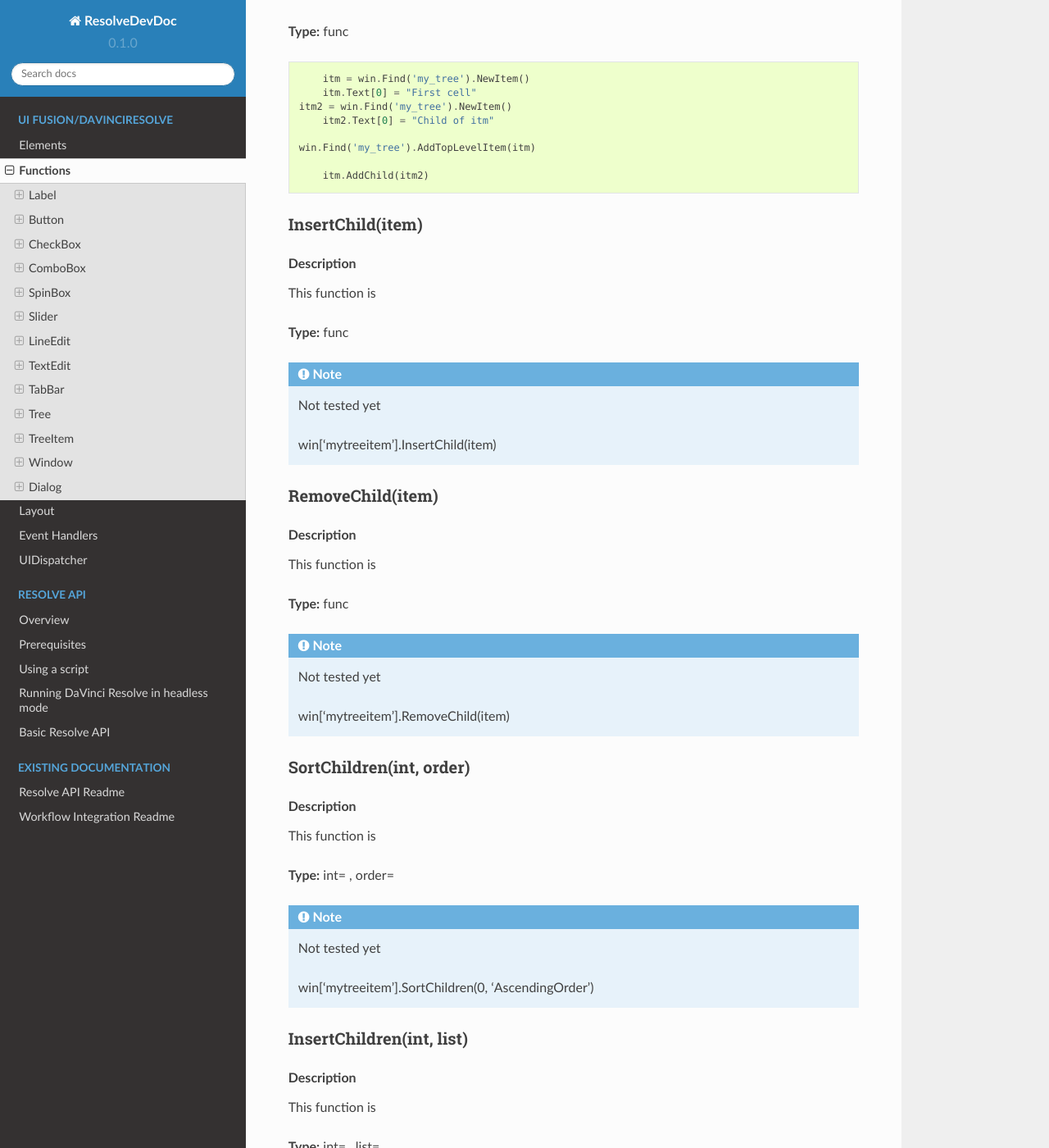
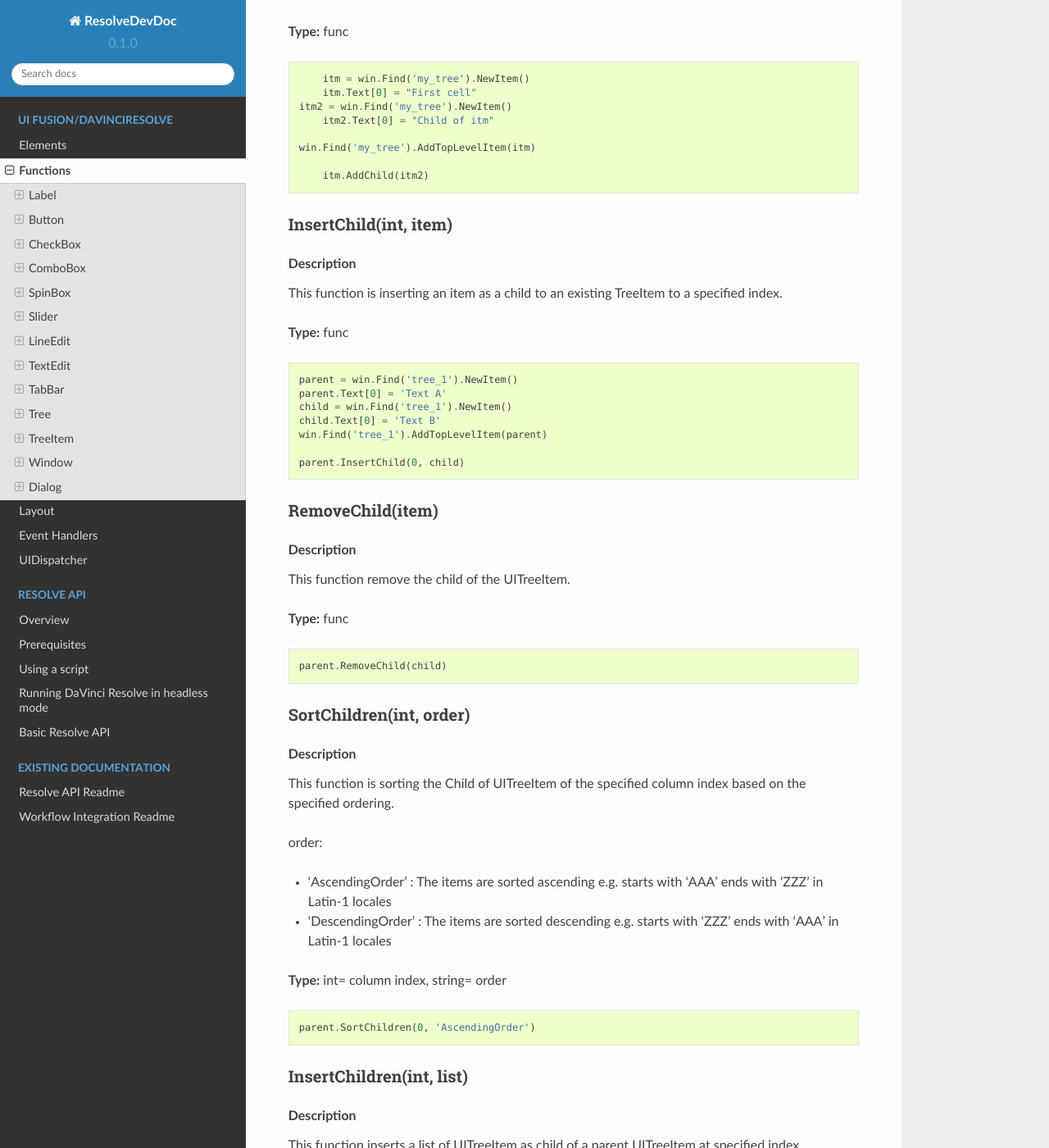
Before and after one commit to b3n0y/ResolveDevDoc, a Sphinx documentation site: the page built from docs/source/UI_elements_func.rst, in a window 1280 px wide and 1400 px high, scrolled down 30636 px. Shown: the whole window at 82% size. Built offline with Sphinx 7.4.7 and the Read the Docs theme 2.0.0, drawn with Linux system fonts in a browser that asks for light colours; some of the changed text lies outside the part shown.

Commit message:
func element almost done

```diff
--- a/docs/source/UI_elements_func.rst
+++ b/docs/source/UI_elements_func.rst
@@ -1544,7 +1544,7 @@ AddChild(item)
 
 ..  topic:: Description
 
-	This function is addind an item as a child of an existing TreeItem.
+	This function is adding an item as a child to an existing TreeItem.
 
 **Type:** func
 
@@ -1560,18 +1560,24 @@ AddChild(item)
 	itm.AddChild(itm2)
 
 
-InsertChild(item)
-^^^^^^^^^^^^^^^^^
-
-..  topic:: Description
-
-	This function is
-
-**Type:** func
-
-..  note:: Not tested yet
-
-	win['mytreeitem'].InsertChild(item)
+InsertChild(int, item)
+^^^^^^^^^^^^^^^^^^^^^^
+
+..  topic:: Description
+
+	This function is inserting an item as a child to an existing TreeItem to a specified index.
+
+**Type:** func
+
+..  code-block:: python
+
+        parent = win.Find('tree_1').NewItem()
+        parent.Text[0] = 'Text A'
+        child = win.Find('tree_1').NewItem()
+        child.Text[0] = 'Text B'
+        win.Find('tree_1').AddTopLevelItem(parent)
+
+        parent.InsertChild(0, child)
 
 
 RemoveChild(item)
@@ -1579,13 +1585,13 @@ RemoveChild(item)
 
 ..  topic:: Description
 
-	This function is
-
-**Type:** func
-
-..  note:: Not tested yet
-
-	win['mytreeitem'].RemoveChild(item)
+	This function remove the child of the UITreeItem.
+
+**Type:** func
+
+..  code-block:: python
+
+	parent.RemoveChild(child)
 
 
 SortChildren(int, order)
@@ -1593,13 +1599,19 @@ SortChildren(int, order)
 
 ..  topic:: Description
 
-	This function is
-
-**Type:** int= , order=
-
-..  note:: Not tested yet
-
-	win['mytreeitem'].SortChildren(0, 'AscendingOrder')
+	This function is sorting the Child of UITreeItem of the specified column index based on the specified ordering.
+
+order:
+
+* 'AscendingOrder' : The items are sorted ascending e.g. starts with 'AAA' ends with 'ZZZ' in Latin-1 locales
+* 'DescendingOrder' : The items are sorted descending e.g. starts with 'ZZZ' ends with 'AAA' in Latin-1 locales
+
+
+**Type:** int= column index, string= order
+
+..  code-block:: python
+
+	parent.SortChildren(0, 'AscendingOrder')
 
 
 InsertChildren(int, list)
@@ -1607,13 +1619,13 @@ InsertChildren(int, list)
 
 ..  topic:: Description
 
-	This function is
+	This function inserts a list of UITreeItem as child of a parent UITreeItem at specified index.
 
 **Type:** int= , list=
 
-..  note:: Not tested yet
-
-	win['mytreeitem'].InsertChildren(int, list)
+..  code-block:: python
+
+	parent.InsertChildren(0, [child, child2])
 
 
 AddChildren(list)
@@ -1621,13 +1633,13 @@ AddChildren(list)
 
 ..  topic:: Description
 
-	This function is
-
-**Type:** list=
-
-..  note:: Not tested yet
-
-	win['mytreeitem'].AddChildren(list)
+	This function adds a list of UITreeItem as child of a parent UITreeItem.
+
+**Type:** list= [UITreeItem, ...]
+
+..  code-block:: python
+
+	parent.AddChildren([child, child2])
 
 
 IndexOfChild(item)
@@ -1635,13 +1647,13 @@ IndexOfChild(item)
 
 ..  topic:: Description
 
-	This function is
+	This function returns the index of the specified UITreeItem child.
 
 **Type:** return int
 
-..  note:: Not tested yet
-
-	win['mytreeitem'].IndexOfChild(item)
+..  code-block:: python
+
+	print(parent.IndexOfChild(child2))  #print 1 for second child
 
 
 Clone()
@@ -1677,13 +1689,13 @@ Parent()
 
 ..  topic:: Description
 
-	This function is
+	This function returns the UITreeItem parent of the specified UITreeItem child.
 
 **Type:** return item
 
-..  note:: Not tested yet
-
-	win['mytreeitem'].Parent()
+..  code-block:: python
+
+	print(child.Parent())
 
 
 Child(int)
@@ -1691,13 +1703,13 @@ Child(int)
 
 ..  topic:: Description
 
-	This function is
+	This function returns the UITreeItem child at specified index of the UITreeItem parent.
 
 **Type:** int=   return item
 
-..  note:: Not tested yet
-
-	win['mytreeitem'].Child(int)
+..  code-block:: python
+
+	print(parent.Child(0))  #the UITreeItem child at index 0
 
 
 TakeChild(int)
@@ -1705,13 +1717,13 @@ TakeChild(int)
 
 ..  topic:: Description
 
-	This function is
-
-**Type:** int=   return item
-
-..  note:: Not tested yet
-
-	win['mytreeitem'].TakeChild(int)
+	This function removes and returns the child UITreeItem at specified index.
+
+**Type:** int=index   return item
+
+..  code-block:: python
+
+	removed_child = parent.TakeChild(0)
 
 
 ChildCount()
@@ -1719,13 +1731,13 @@ ChildCount()
 
 ..  topic:: Description
 
-	This function is
+	This function returns the child count of the parent UITreeItem.
 
 **Type:** return int
 
-..  note:: Not tested yet
-
-	win['mytreeitem'].ChildCount()
+..  code-block:: python
+
+	print(parent.ChildCount())
 
 
 ColumnCount()
@@ -1733,13 +1745,14 @@ ColumnCount()
 
 ..  topic:: Description
 
-	This function is
+	This function returns the number of column of a UITreeItem containing data.
 
 **Type:** return int
 
-..  note:: Not tested yet
-
-	win['mytreeitem'].ColumnCount()
+..  code-block:: python
+
+	print(parent.ColumnCount())
+
 
 
 Window
--- a/docs/source/samples/GUI_sample.py
+++ b/docs/source/samples/GUI_sample.py
@@ -3,7 +3,9 @@
 from itertools import count
 import os
 import sys
+import time
 import json
+from time import time
 from get_resolvepm import *
 
 
@@ -77,9 +79,19 @@ def create_main_window():
 
 
     def OnClicked(ev):
-        win.Find('tree_1').ResetIndentation()
+        parent = win.Find('tree_1').NewItem()
+        parent.Text[0] = 'Text A'
+        child = win.Find('tree_1').NewItem()
+        child.Text[0] = 'Text B'
+
+        child2 = win.Find('tree_1').NewItem()
+        child2.Text[0] = '123Text'
+        child2.Text[1] = '123Text'
 
 
+        parent.AddChildren([child, child2])
+
+        win.Find('tree_1').AddTopLevelItem(parent)
 
 
     win.On["my_window"].Close = OnClose
@@ -105,14 +117,14 @@ def initialize():
     item2.Text[1] = 'Myff 2'
 
     item.AddChild(item2)
-    win.Find('tree_1').AddTopLevelItem(item2)
+    # win.Find('tree_1').AddTopLevelItem(item2)
 
-    for i in range(10):
-        item = win.Find('tree_1').NewItem()
-        item.Text[0] = str(i) + 'col1'
-        item.Text[1] = str(i) + 'col2'
+    # for i in range(10):
+    #     item = win.Find('tree_1').NewItem()
+    #     item.Text[0] = str(i) + 'col1'
+    #     item.Text[1] = str(i) + 'col2'
 
-        win.Find('tree_1').AddTopLevelItem(item)
+    #     win.Find('tree_1').AddTopLevelItem(item)
 
     # win.Find("combo_1").AddItems(["Item 1","Item 2","Item 3"])
 
```
